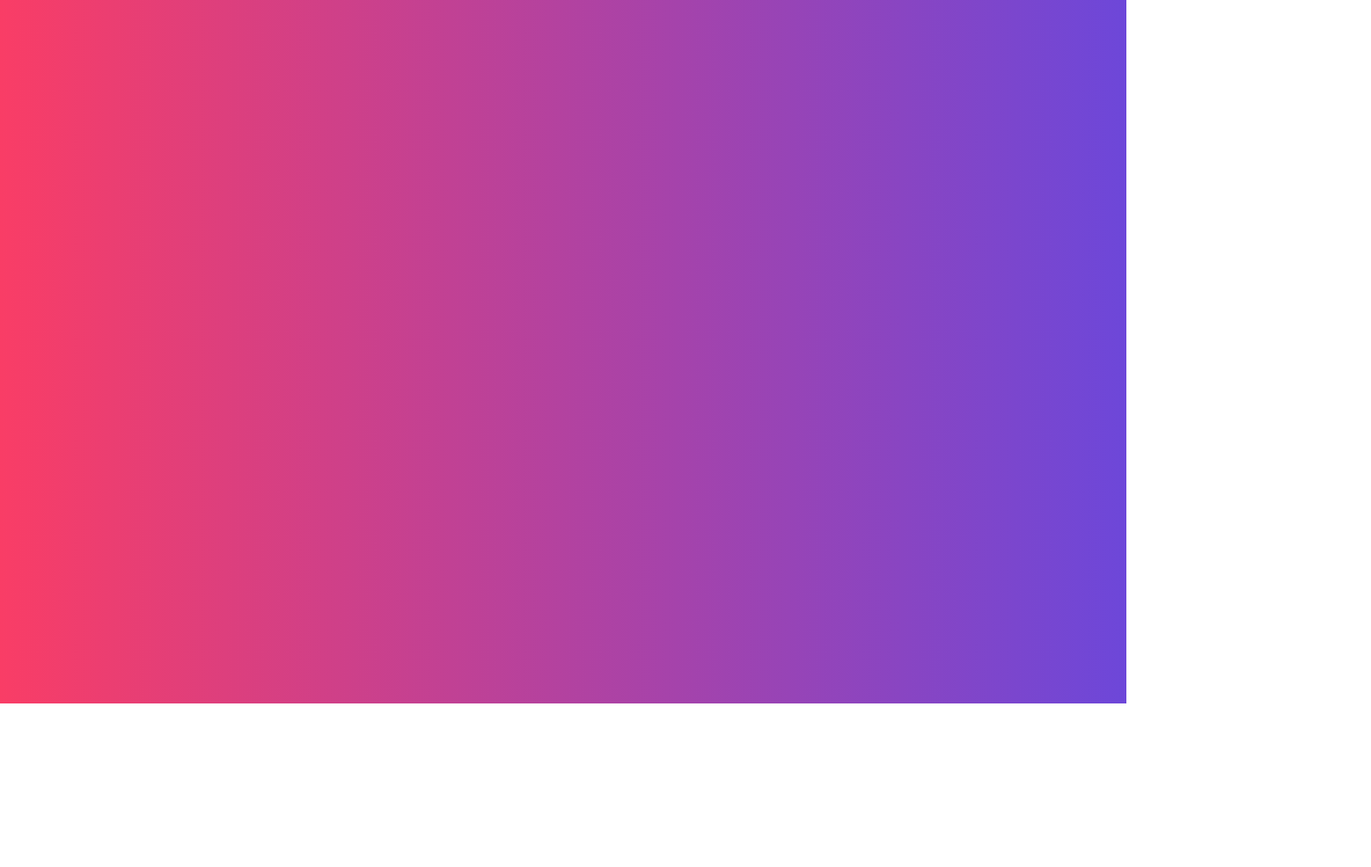
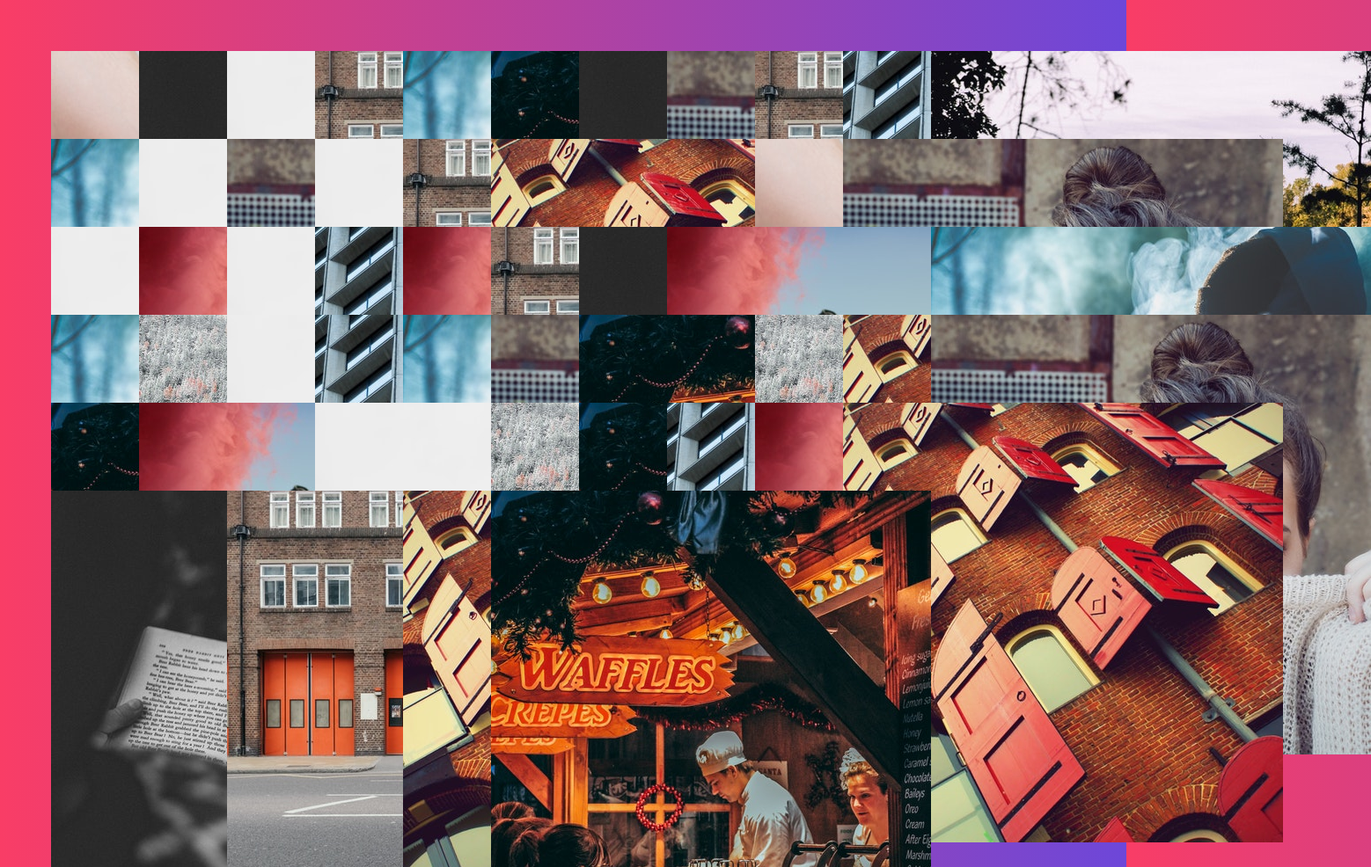
Before and after one commit to danielabar/cssgrid-course, a website: page 20 - CSS Grid Image Gallery/image-gallery-START.html in a window 1280 px wide. Shown: the top 986 px of the page at 88% size, 1558 px wide, since content can reach past the window. Before the commit the page ends 800 px from the top, so only its background shows below. Drawn offline with Linux system fonts and the light colour scheme.

Commit message:
image gallery wip

```diff
--- a/20 - CSS Grid Image Gallery/image-gallery-START.html
+++ b/20 - CSS Grid Image Gallery/image-gallery-START.html
@@ -17,6 +17,7 @@
     </div>
   </div>
 
+  <!-- content will be generated by Javascript -->
   <section class="gallery">
   </section>
 
@@ -51,9 +52,17 @@
       border: 0;
     }
 
-    .gallery {}
+    .gallery {
+      display: grid;
+      grid-template-columns: repeat(auto-fill, 100px);
+      /* don't know exactly how many rows needed */
+      grid-auto-rows: 100px;
+    }
 
-
+    /* any item that is spanning vertical 2 */
+    .item.v2 {
+      grid-row: span 2;
+    }
 
     .overlay {
       position: fixed;
@@ -82,7 +91,41 @@
   </style>
 
   <script>
-  </script>
+    const gallery = document.querySelector('.gallery');
+    const overlay = document.querySelector('.overlay');
+    const overlayImage = overlay.querySelector('img');
+    const overlayClose = overlay.querySelector('.close');
+
+    // generate html based on passed in widths and heights
+    // h: number of columns to span
+    // v: number of rows to span
+    function generateHTML([h, v]) {
+      return `
+        <div class="item h${h} v${v}">
+          <img src="images/${randomNumber(12)}.jpg">
+          <div class="item__overlay">
+            <button>View -></button>
+          </div>
+        </div>
+      `;
+    }
+
+    // helper function to generate random number between 1 and limit
+    function randomNumber(limit) {
+      return Math.floor(Math.random() * limit) + 1;
+    }
+
+    // Make an array with 50 slots
+    // trick: first arg can be any object with length property
+    // second arg is map function
+    const digits = Array.from({length: 50},
+      () => [randomNumber(4), randomNumber(4)]);
+
+    // populate gallery with generated html
+    const html = digits.map(generateHTML).join('');
+    gallery.innerHTML = html;
+
+   </script>
 </body>
 
 </html>
```
Also changed, not shown: README.md.
